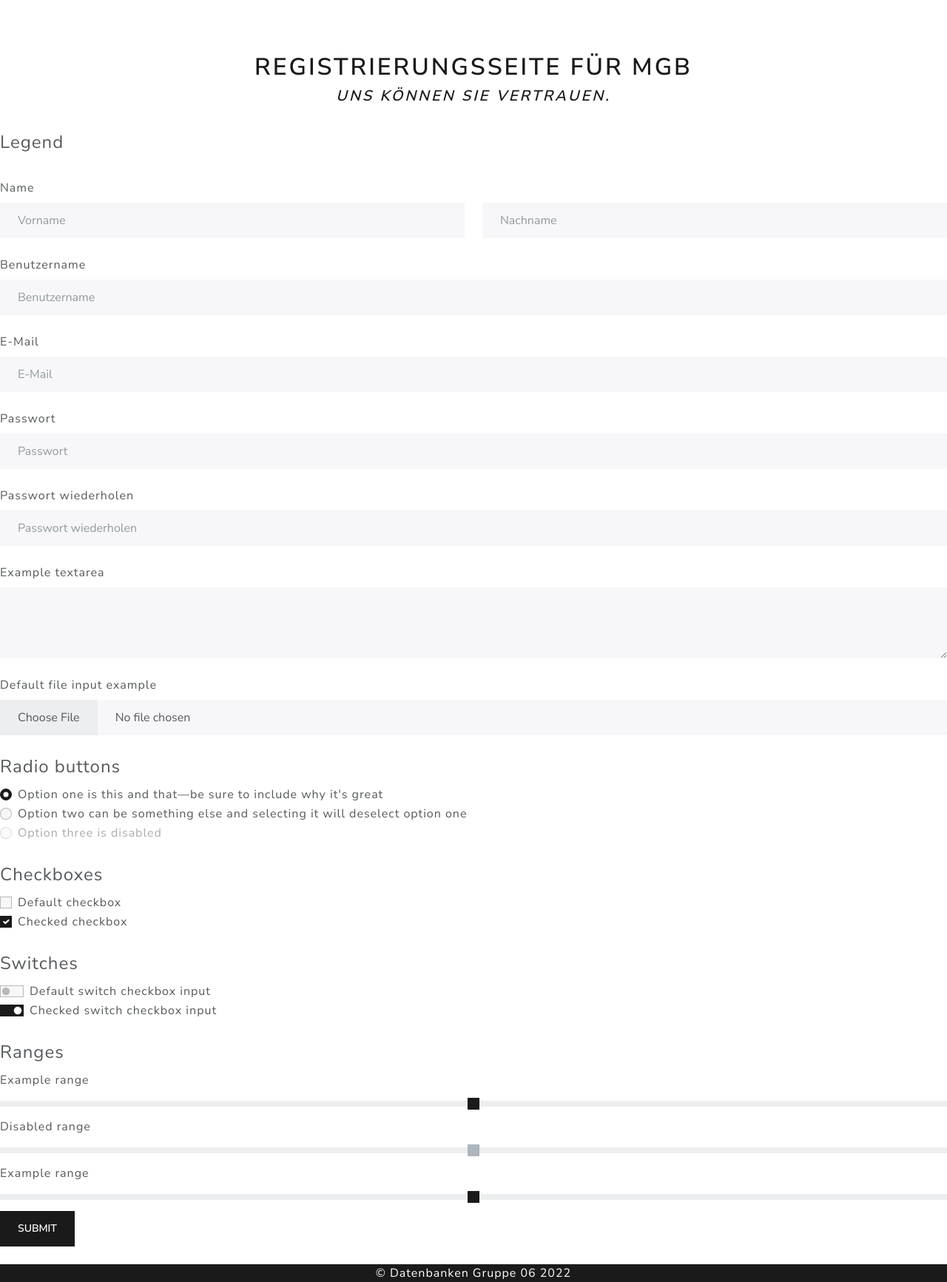
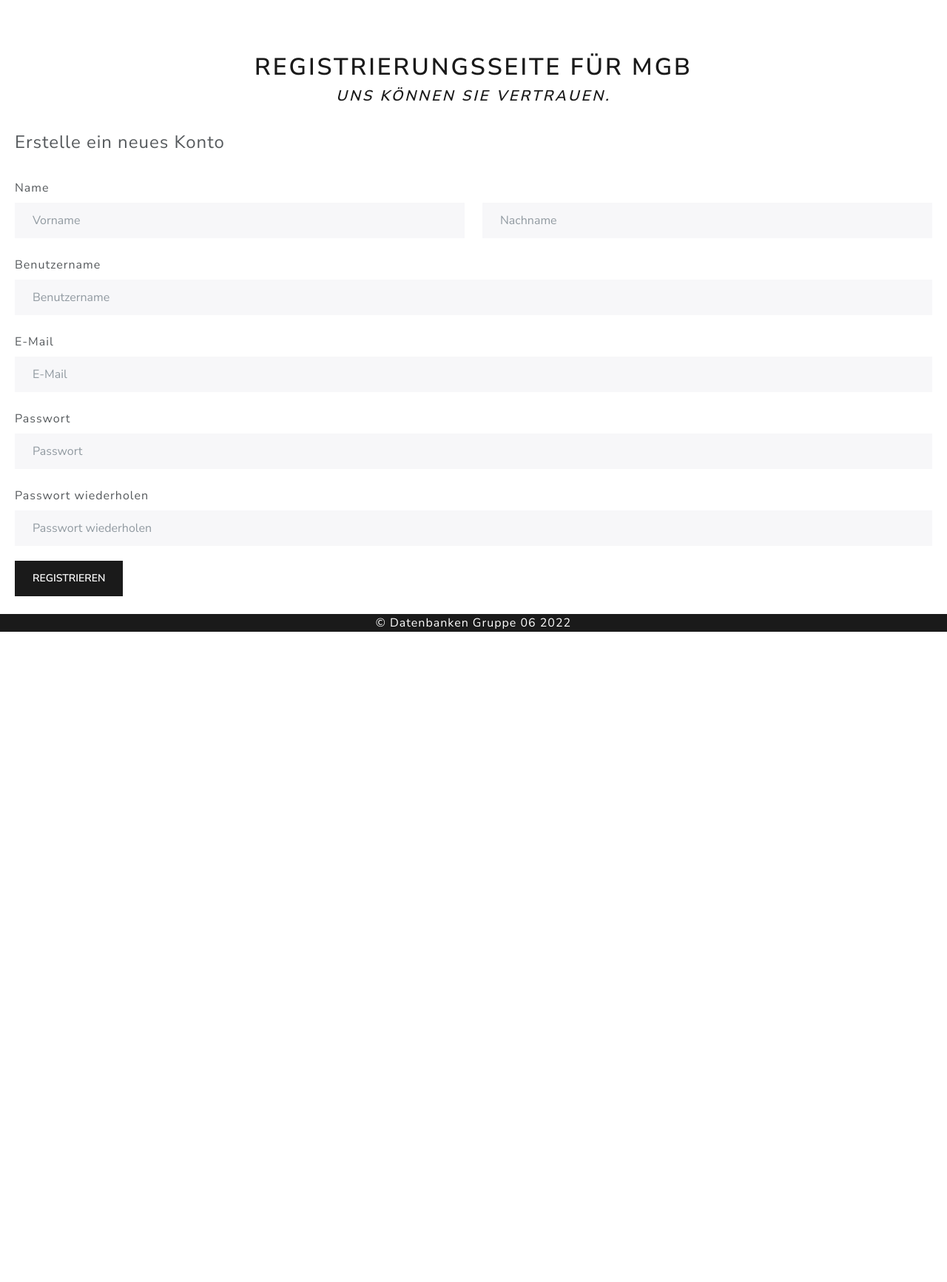
Before and after one commit to timstallinger/bank-website, a Django app: page /register/ in a window 1280 px wide. Shown: the part 98-1831 px from the top of the page at 74% size. After the commit the page ends 952 px from the top, so only its background shows below. Run offline with Django 4.2, Linux system fonts and the light colour scheme; some libraries are stand-ins or nearby versions.

Commit message:
register.html Forms

```diff
--- a/megagutebank/templates/register.html
+++ b/megagutebank/templates/register.html
@@ -9,8 +9,8 @@
     <br>
 
     <form>
-        <fieldset>
-          <legend>Legend</legend>
+        <fieldset style="margin-left: 20px; margin-right: 20px">
+          <legend>Erstelle ein neues Konto</legend>
           <div class="row">
             <label class="form-label mt-4">Name</label>
             <div class="col">
@@ -36,71 +36,7 @@
             <label for="InputPassword2" class="form-label mt-4">Passwort wiederholen</label>
             <input type="password" class="form-control" id="InputPassword2" placeholder="Passwort wiederholen">
           </div>
-          <div class="form-group">
-            <label for="exampleTextarea" class="form-label mt-4">Example textarea</label>
-            <textarea class="form-control" id="exampleTextarea" rows="3"></textarea>
-          </div>
-          <div class="form-group">
-            <label for="formFile" class="form-label mt-4">Default file input example</label>
-            <input class="form-control" type="file" id="formFile">
-          </div>
-          <fieldset class="form-group">
-            <legend class="mt-4">Radio buttons</legend>
-            <div class="form-check">
-              <input class="form-check-input" type="radio" name="optionsRadios" id="optionsRadios1" value="option1" checked="">
-              <label class="form-check-label" for="optionsRadios1">
-                Option one is this and that—be sure to include why it's great
-              </label>
-            </div>
-            <div class="form-check">
-              <input class="form-check-input" type="radio" name="optionsRadios" id="optionsRadios2" value="option2">
-              <label class="form-check-label" for="optionsRadios2">
-                Option two can be something else and selecting it will deselect option one
-              </label>
-            </div>
-            <div class="form-check disabled">
-              <input class="form-check-input" type="radio" name="optionsRadios" id="optionsRadios3" value="option3" disabled="">
-              <label class="form-check-label" for="optionsRadios3">
-                Option three is disabled
-              </label>
-            </div>
-          </fieldset>
-          <fieldset class="form-group">
-            <legend class="mt-4">Checkboxes</legend>
-            <div class="form-check">
-              <input class="form-check-input" type="checkbox" value="" id="flexCheckDefault">
-              <label class="form-check-label" for="flexCheckDefault">
-                Default checkbox
-              </label>
-            </div>
-            <div class="form-check">
-              <input class="form-check-input" type="checkbox" value="" id="flexCheckChecked" checked="">
-              <label class="form-check-label" for="flexCheckChecked">
-                Checked checkbox
-              </label>
-            </div>
-          </fieldset>
-          <fieldset class="form-group">
-            <legend class="mt-4">Switches</legend>
-            <div class="form-check form-switch">
-              <input class="form-check-input" type="checkbox" id="flexSwitchCheckDefault">
-              <label class="form-check-label" for="flexSwitchCheckDefault">Default switch checkbox input</label>
-            </div>
-            <div class="form-check form-switch">
-              <input class="form-check-input" type="checkbox" id="flexSwitchCheckChecked" checked="">
-              <label class="form-check-label" for="flexSwitchCheckChecked">Checked switch checkbox input</label>
-            </div>
-          </fieldset>
-          <fieldset class="form-group">
-            <legend class="mt-4">Ranges</legend>
-              <label for="customRange1" class="form-label">Example range</label>
-              <input type="range" class="form-range" id="customRange1">
-              <label for="disabledRange" class="form-label">Disabled range</label>
-              <input type="range" class="form-range" id="disabledRange" disabled="">
-              <label for="customRange3" class="form-label">Example range</label>
-              <input type="range" class="form-range" min="0" max="5" step="0.5" id="customRange3">
-          </fieldset>
-          <button type="submit" class="btn btn-primary">Submit</button>
+          <button type="submit" class="btn btn-primary" style="margin-top: 20px">Registrieren</button>
         </fieldset>
       </form>
 
```
